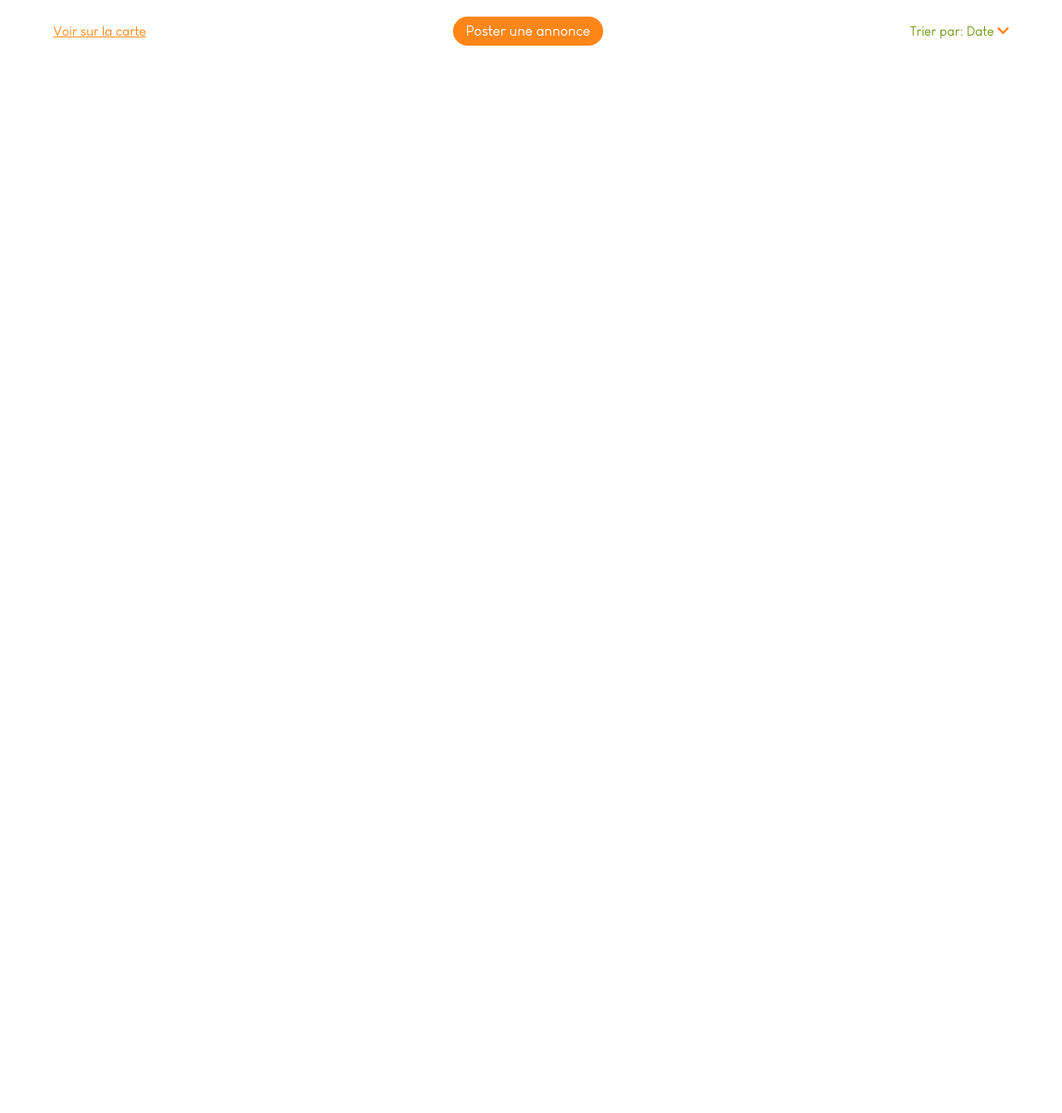
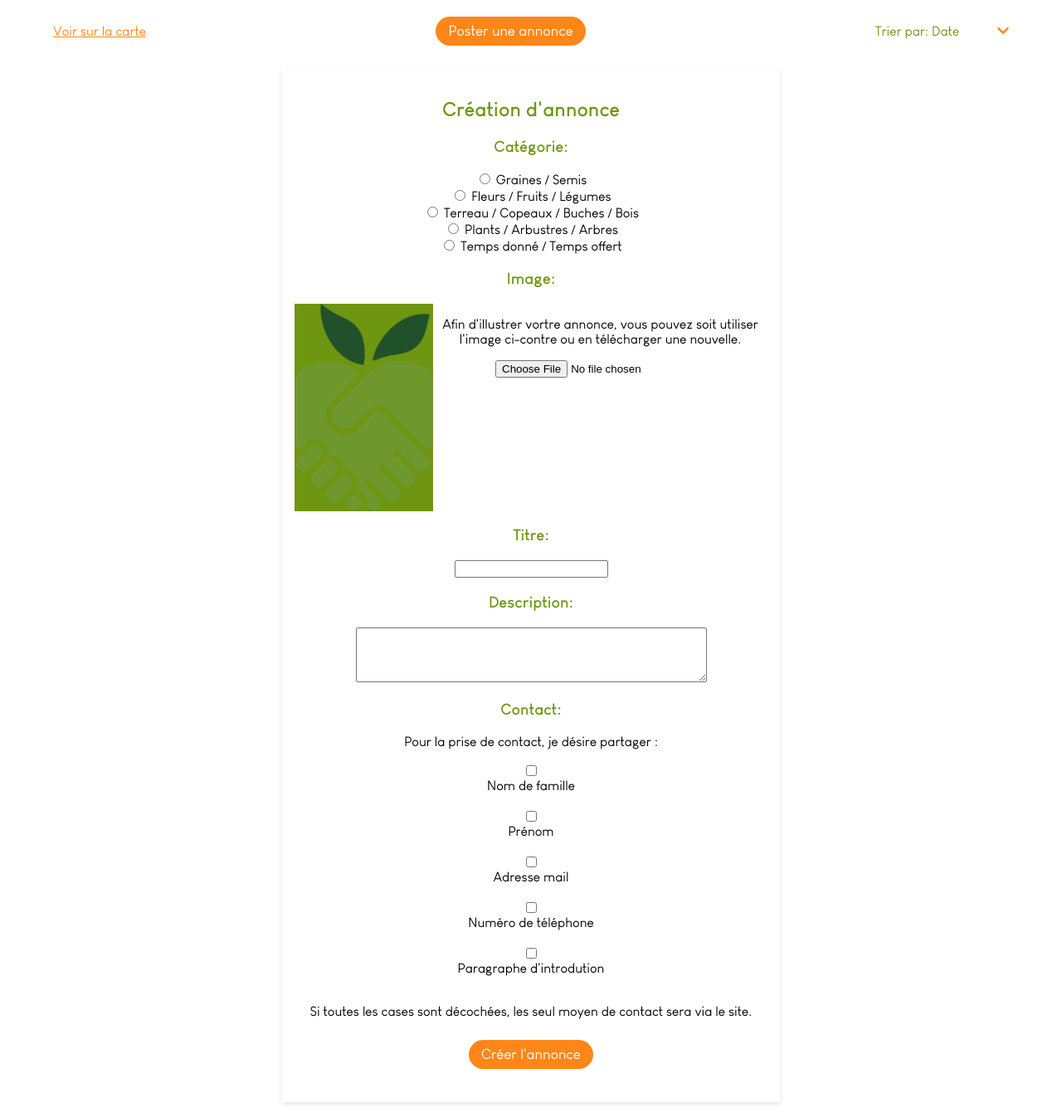
Before and after one commit to mhansart/jolly_seed, a PHP site: template view/page/dons.php in a window 1280 px wide. Shown: the whole page at 83% size. Before the commit the page ends 55 px from the top, so only its background shows below. Run offline with PHP 8.4, Linux system fonts and the light colour scheme; the template is opened without the code that fills it, so the values that code supplies are empty; some libraries are stand-ins or nearby versions.

Commit message:
début page creation annonce

```diff
--- a/controller/donsController.php
+++ b/controller/donsController.php
@@ -1,8 +1,9 @@
 <?php
 // récupérer les annoncess et afficher
+
 $d = new Annonce();
-$tabDons = $d->read();
-// var_dump($tabAnnonces);
+$tabDons = $d->readByCategoryType("time");
+// var_dump($tabDons);
 // générer le tableau html
 
 
--- a/public/css/_pageDons.scss
+++ b/public/css/_pageDons.scss
@@ -9,6 +9,15 @@ button {
     font-size: 130%;
     font-family: $main-font;
   }
+}
+h2{
+  color: $secondary-color;
+}
+h3{
+  color: $secondary-color;
+}
+.column{
+  flex-direction: column;
 }
 .centrePageDons {
   .espace {
@@ -54,6 +63,10 @@ button {
     .fa-chevron-down {
       color: $clic-color;
     }
+    .choixTri{
+      display: inline-block;
+      width:75px;
+    }
     .options {
       color: $secondary-color;
       position: absolute;
@@ -98,12 +111,12 @@ button {
     flex-direction: row;
     @media screen and (max-width: 1035px) {
       width: 80%;
-      margin: auto;
+      margin: 1% auto;
     }
     @media screen and (max-width: 600px) {
       flex-direction: column;
       width: 80%;
-      margin: auto;
+      margin: 1% auto;
     }
     @media screen and (max-width: 420px) {
       flex-direction: column;
@@ -135,7 +148,6 @@ button {
         height: 30px;
       }
       h3 {
-        color: $secondary-color;
         margin: 0px;
         display: inline;
       }
@@ -165,3 +177,27 @@ button {
     }
   }
 }
+// CREATION D'ANNONCE
+.posterAnnonce{
+  box-shadow: $shadow-low;
+  margin: 1% auto;
+  padding: 15px;
+  width: 600px;
+  text-align: center;
+  h2{
+    text-align: center;
+  }
+  button{
+    background-color: $clic-color;
+    margin: 25px auto;
+  }
+  .imageAnnonce {
+    display: block;
+    background-color: $secondary-color;
+    background-image: url('../image/logo.png');
+    width: 300px;
+    height: 250px;
+    background-size: cover;
+    background-position: center center;
+  }
+}
--- a/public/css/style.css
+++ b/public/css/style.css
@@ -95,6 +95,18 @@ button a {
   font-family: "Louis George Cafe'";
 }
 
+h2 {
+  color: #6e9611;
+}
+
+h3 {
+  color: #6e9611;
+}
+
+.column {
+  flex-direction: column;
+}
+
 .centrePageDons .espace {
   padding: 0% 5%;
   margin-top: 20px;
@@ -147,6 +159,10 @@ button a {
 .centrePageDons .tri .fa-chevron-down {
   color: #ff8617;
 }
+.centrePageDons .tri .choixTri {
+  display: inline-block;
+  width: 75px;
+}
 .centrePageDons .tri .options {
   color: #6e9611;
   position: absolute;
@@ -192,14 +208,14 @@ button a {
 @media screen and (max-width: 1035px) {
   .centrePageDons .box {
     width: 80%;
-    margin: auto;
+    margin: 1% auto;
   }
 }
 @media screen and (max-width: 600px) {
   .centrePageDons .box {
     flex-direction: column;
     width: 80%;
-    margin: auto;
+    margin: 1% auto;
   }
 }
 @media screen and (max-width: 420px) {
@@ -236,7 +252,6 @@ button a {
   height: 30px;
 }
 .centrePageDons .box .dons h3 {
-  color: #6e9611;
   margin: 0px;
   display: inline;
 }
@@ -262,6 +277,30 @@ button a {
 }
 .centrePageDons .box .dons .plant {
   background-color: #fcd12d;
+}
+
+.posterAnnonce {
+  box-shadow: 0px 2px 5px rgba(110, 110, 110, 0.2);
+  margin: 1% auto;
+  padding: 15px;
+  width: 600px;
+  text-align: center;
+}
+.posterAnnonce h2 {
+  text-align: center;
+}
+.posterAnnonce button {
+  background-color: #ff8617;
+  margin: 25px auto;
+}
+.posterAnnonce .imageAnnonce {
+  display: block;
+  background-color: #6e9611;
+  background-image: url("../image/logo.png");
+  width: 300px;
+  height: 250px;
+  background-size: cover;
+  background-position: center center;
 }
 
 .forum-container {
--- /dev/null
+++ b/public/js/script_dons.js
@@ -0,0 +1,22 @@
+const options = document.querySelector(".options");
+const chevron = document.querySelector(".fa-chevron-down");
+chevron.addEventListener("click", function () {
+    console.log("clic");
+    options.style.display = "block";
+    const opts = document.querySelectorAll(".opt");
+    const choixTri = document.querySelector(".choixTri");
+    console.log(choixTri);
+    for (let opt of opts){
+    opt.addEventListener("click", function (e) {
+        if (e.currentTarget.id === "date"){
+            choixTri.innerHTML = "Date";
+        } else if (e.currentTarget.id === "categorie"){
+            choixTri.innerHTML = "Catégorie";
+        } else {
+            choixTri.innerHTML = "Proximité";
+        }
+        options.style.display = "none";
+    });
+}
+
+});
--- a/view/page/dons.php
+++ b/view/page/dons.php
@@ -4,12 +4,12 @@
             <a href="#">Voir sur la carte</a>
             <button class="btnDons"><a href="#">Poster une annonce</a></button>
             <div class="tri">
-              <p class="select">Trier par: <span>Date </span></p>
+              <p class="select">Trier par: <span class="choixTri">Date </span></p>
               <i class="fas fa-chevron-down"></i>
               <div class="options">
-                <a href="#">Date</a>
-                <a href="#">Catégorie</a>
-                <a href="#">Proximité</a>
+                <a id="date" class="opt" href="#">Date</a>
+                <a id="categorie" class="opt" href="#">Catégorie</a>
+                <a id="proximite" class="opt" href="#">Proximité</a>
               </div>
             </div>
           </div>
@@ -18,3 +18,60 @@
           <div>
         </section>
       </section>
+      <section class="posterAnnonce box">
+        <h2>Création d'annonce</h2>
+        <form action="/action_page.php" method="post">
+
+          <h3>Catégorie:</h3>
+          <input type="radio" id="seed" name="categorie" value="seed" />
+          <label for="seed">Graines / Semis</label><br/>
+          <input type="radio" id="flower" name="categorie" value="flower" />
+          <label for="flower">Fleurs / Fruits / Légumes </label><br/>
+          <input type="radio" id="ground" name="categorie" value="ground" />
+          <label for="ground">Terreau / Copeaux / Buches / Bois</label><br/>
+          <input type="radio" id="plant" name="categorie" value="plant" />
+          <label for="plant">Plants / Arbustres / Arbres</label><br/>
+          <input type="radio" id="time" name="categorie" value="time" />
+          <label for="time">Temps donné / Temps offert</label><br/>
+
+          <h3>Image: </h3>
+          <div class="d-flex row">
+            <div class='imageAnnonce'>
+            </div>
+            <div>
+              <p>Afin d'illustrer vortre annonce, vous pouvez soit utiliser l'image ci-contre ou en télécharger une nouvelle.</p>
+              <input type="file" class="message-texte" name="file"><br />
+            </div>
+          </div>
+          <label for="titre"><h3>Titre:</h3></label>
+          <input type="text" id="titre" name="titre" /><br />
+
+          <label for="description"><h3>Description:</h3></label>
+          <textarea id="description" name="description" rows="4" cols="50"> </textarea><br />
+
+          <label for="contact"><h3>Contact:</h3></label>
+          <p> Pour la prise de contact, je désire partager :</p>
+          <div class="d-flex column">
+            <input type="checkbox" id="contactNom" name="contactNom" value="nom">
+            <label for="contactNom"> Nom de famille</label><br>
+            <input type="checkbox" id="contactPrenom" name="contactPrenom" value="prenom">
+            <label for="contactPrenom"> Prénom</label><br>
+            <input type="checkbox" id="adresse mail" name="adresse mail" value="mail">
+            <label for="adresse mail"> Adresse mail</label><br>
+            <input type="checkbox" id="noTel" name="noTel" value="tel">
+            <label for="noTel"> Numéro de téléphone</label><br>
+            <input type="checkbox" id="intro" name="intro" value="intro">
+            <label for="intro"> Paragraphe d'introdution</label><br>
+          </div>
+          <p>Si toutes les cases sont décochées, les seul moyen de contact sera via le site.</p>
+
+
+
+          <button><a href="#">Créer l'annonce</a></button>
+        </form>
+
+
+
+
+      </section>
+      <script src="public/js/script_dons.js"></script>
```
Also changed, not shown: model/Annonce.php (+18 -0 lines), public/js/script.js (+2 -7 lines), 1 other file.
